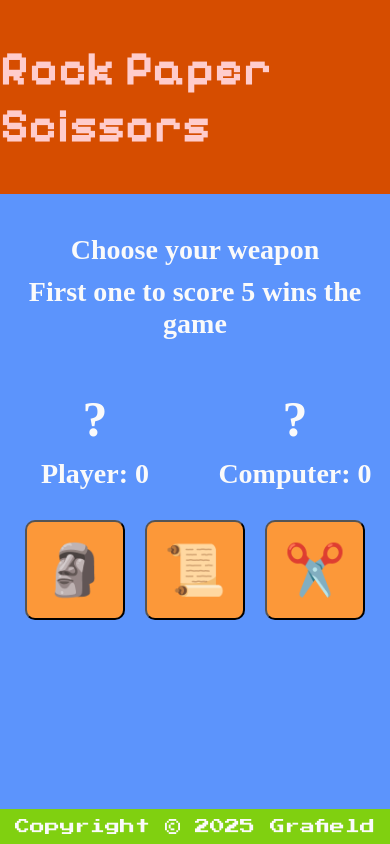
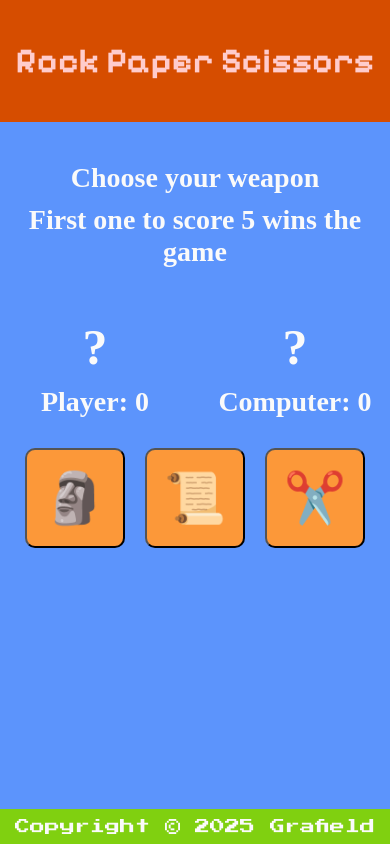
Before and after one commit to Garfieldas/rock-paper-scissors-game, a plain HTML site: page index.html in a window 390 px wide. Drawn offline with Linux system fonts and the light colour scheme.

Commit message:
Added media query for font size of title text

```diff
--- a/css/main.css
+++ b/css/main.css
@@ -163,3 +163,9 @@ body{
     font-family: "Pixelify Sans", serif;
 
 }
+
+@media only screen and (max-width: 600px){
+    .title {
+        font-size: 35px;
+    }
+}
```
